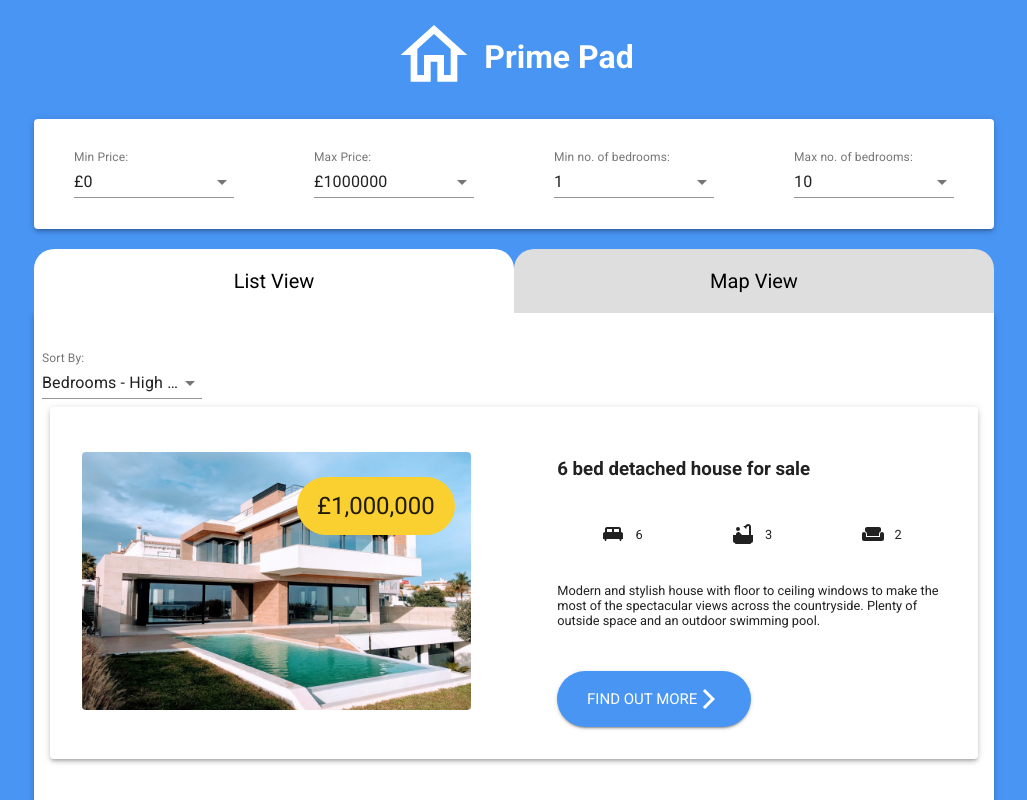
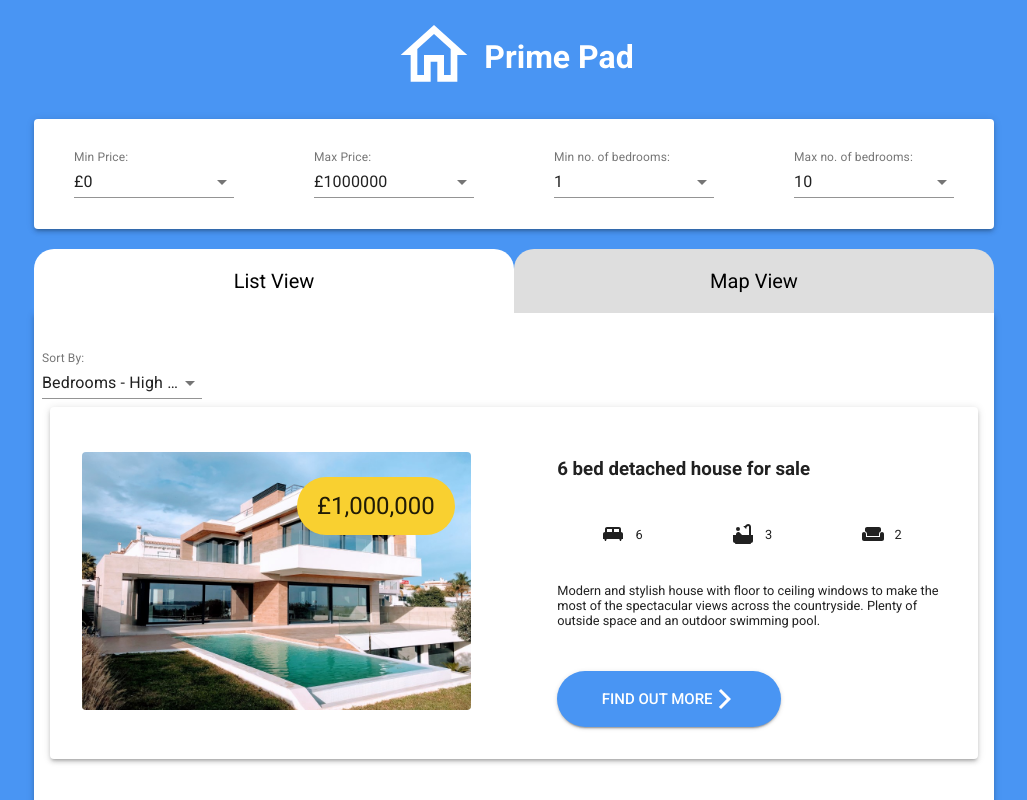
Before and after one commit to LauraToddCode/property-app, a React (Create React App) app: page /property-app in a window 1280 px wide. Shown: the top 800 px of the page, without its empty margins (126-1153 px from the left). Built offline with nearby package versions, Linux system fonts and the light colour scheme; what google-maps-react would draw is missing.

Commit message:
Update stylesheet.css
Changed Button styling

```diff
--- a/src/stylesheet.css
+++ b/src/stylesheet.css
@@ -12,8 +12,9 @@ body {
 
 .btn {
     height: 40px;
-    width: 150px;
+    width: 180px;
     font-size: 0.9375rem;
+    font-weight: 500;
     border-radius: 28px;
     padding: 8px 22px;
     margin-top: 30px;
@@ -227,6 +228,14 @@ body {
     padding-bottom: 30px;
 }
 
+.saveBtn {
+    background-color: #F9D030;
+}
+
+.saveBtn:hover {
+    background-color: #FBBF41;
+}
+
 /* MAP VIEW */
 
 .mapContainer {
```
